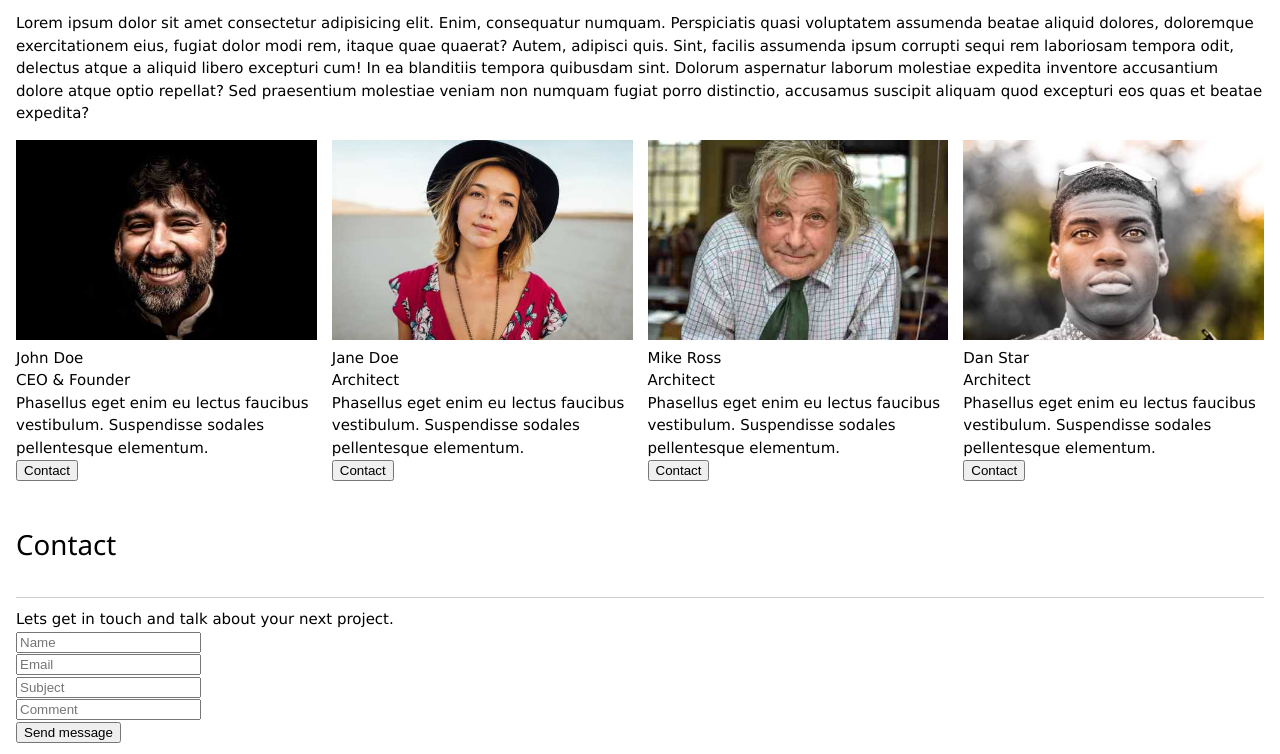
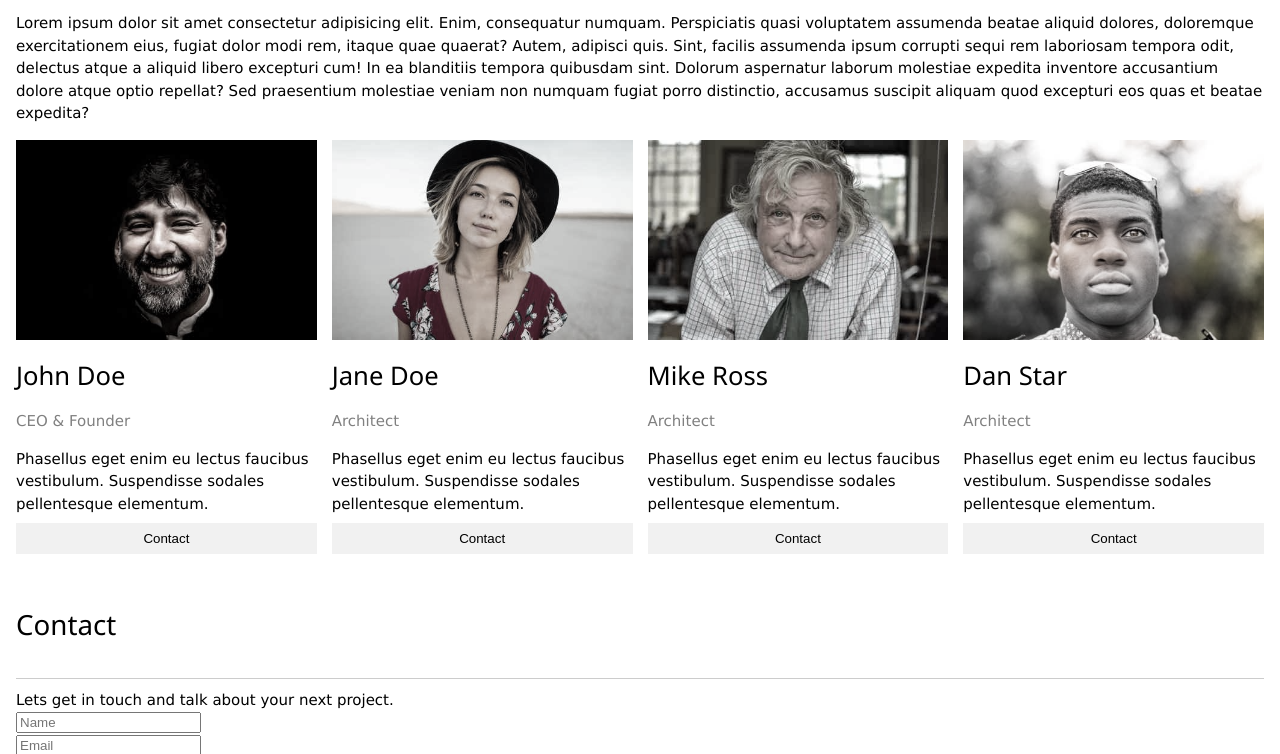
Before and after one commit to IrynaKr1/css_layout_grid, a plain HTML site: page index.html in a window 1280 px wide. Shown: the part 1365-2119 px from the top of the page. Drawn offline with Linux system fonts and the light colour scheme.

Commit message:
Add stylign to about section

```diff
--- a/assets/css/style.css
+++ b/assets/css/style.css
@@ -117,7 +117,6 @@ main {
   height: auto;
 }
 
-
 .project-class-title {
   position: absolute;
   top: 0;
@@ -130,3 +129,28 @@ main {
 .about-content {
   margin: 15px 0;
 }
+
+.user-img {
+  filter: grayscale(80%);
+}
+
+.user-name {
+  font-family: var(--secondary-font);
+  font-size: 1.6rem;
+  margin: 10px 0;
+}
+
+.user-title {
+  margin: 15px 0;
+  color: gray;
+}
+
+.button {
+  margin: 8px 0px;
+  padding: 8px 16px;
+  background-color: #f1f1f1;
+  border: none;
+  width: 100%;
+  text-align: center;
+  cursor: pointer;
+}
--- a/index.html
+++ b/index.html
@@ -49,7 +49,7 @@
               />
             </div>
             <div class="project-card">
-              <h3 class="project-class-title">BrickHouse</h3>
+              <h3 class="project-class-title">Brick House</h3>
               <img
                 src="assets/img/brick-house.jpg"
                 alt="Brick House"
@@ -81,7 +81,7 @@
               />
             </div>
             <div class="project-card">
-              <h3 class="project-class-title">BrickHouse</h3>
+              <h3 class="project-class-title">Brick House</h3>
               <img
                 src="assets/img/summer-house.jpg"
                 alt="Brick House"
@@ -124,7 +124,11 @@
           </p>
           <div class="user-cards grid-parent">
             <div class="individual-card">
-              <img src="assets/img/ceo.jpg" alt="CEO image" class="card-img" />
+              <img
+                src="assets/img/ceo.jpg"
+                alt="CEO image"
+                class="user-img card-img"
+              />
               <h3 class="user-name">John Doe</h3>
               <p class="user-title">CEO & Founder</p>
               <p class="user-description">
@@ -137,7 +141,7 @@
               <img
                 src="assets/img/architect.jpg"
                 alt="Female Architect image"
-                class="card-img"
+                class="user-img card-img"
               />
               <h3 class="user-name">Jane Doe</h3>
               <p class="user-title">Architect</p>
@@ -151,7 +155,7 @@
               <img
                 src="assets/img/architect1.jpg"
                 alt="Male Architect image"
-                class="card-img"
+                class="user-img card-img"
               />
               <h3 class="user-name">Mike Ross</h3>
               <p class="user-title">Architect</p>
@@ -165,7 +169,7 @@
               <img
                 src="assets/img/architect2.jpg"
                 alt="Male architect image"
-                class="card-img"
+                class="user-img card-img"
               />
               <h3 class="user-name">Dan Star</h3>
               <p class="user-title">Architect</p>
@@ -221,7 +225,7 @@
                 placeholder="Comment"
               />
             </div>
-            <button type="submit">Send message</button>
+            <button type="submit" class="submit-btn">Send message</button>
           </form>
           <img src="" alt="" />
         </div>
```
Lines whose indentation alone changed are shown as unchanged.
